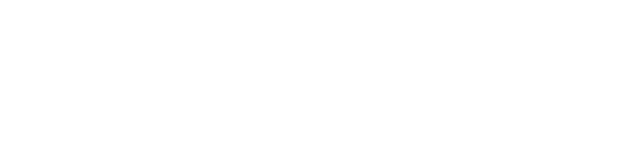
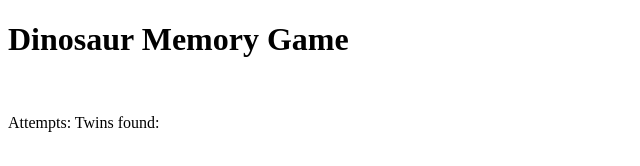
Before and after one commit to elsahelg/dinosaurs-memory, a plain HTML site: page index.html in a window 1280 px wide. Shown: the whole page, without its empty margins (0-640 px from the left). Drawn offline with Linux system fonts and the light colour scheme.

Commit message:
Add main structure to html

```diff
--- a/index.html
+++ b/index.html
@@ -9,6 +9,19 @@
     <title>Dinosaurs Memory!</title>
 </head>
 <body>
+
+    <div class="heading">
+        <h1>Dinosaur Memory Game</h1>
+        <div><img src="" alt=""></div>
+    </div>
+
+    <div class="memoryContainer">
+        <div class="memoryGrid">
+        <p>Attempts: <span class="attemptsCount"></span> Twins found: <span class="pairCount"></span></p>
+        </div>
+    </div>
+
+
     <script src="assets/js/script.js"></script>
 </body>
 </html>
```
